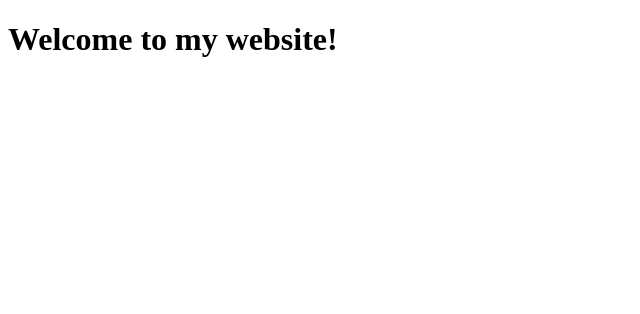
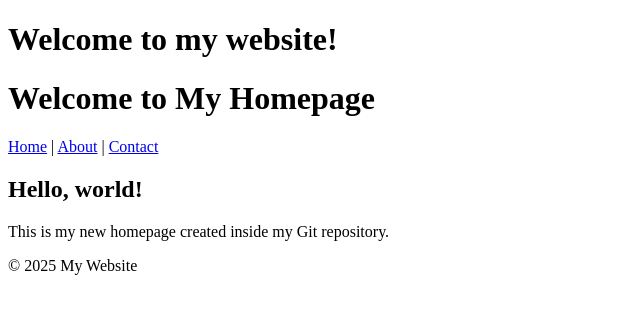
Before and after one commit to twiringiyimana-eric/READMORE.md, a plain HTML site: page index.html in a window 1280 px wide. Shown: the whole page, without its empty margins (0-640 px from the left). Drawn offline with Linux system fonts and the light colour scheme.

Commit message:
Added homepage (index.html)

```diff
--- a/index.html
+++ b/index.html
@@ -5,5 +5,34 @@
 </head>
 <body>
     <h1>Welcome to my website!</h1>
+<header>
+        <h1>Welcome to My Homepage</h1>
+        <nav>
+            <a href="#">Home</a> |
+            <a href="#">About</a> |
+            <a href="#">Contact</a>
+        </nav>
+    </header>
+
+    <main>
+        <h2>Hello, world!</h2>
+        <p>This is my new homepage created inside my Git repository.</p>
+    </main>
+
+    <footer>
+        <p>© 2025 My Website</p>
+    </footer>
+
+
+
+
+
+
+
+
+
+
+
+
 </body>
 </html>
```
